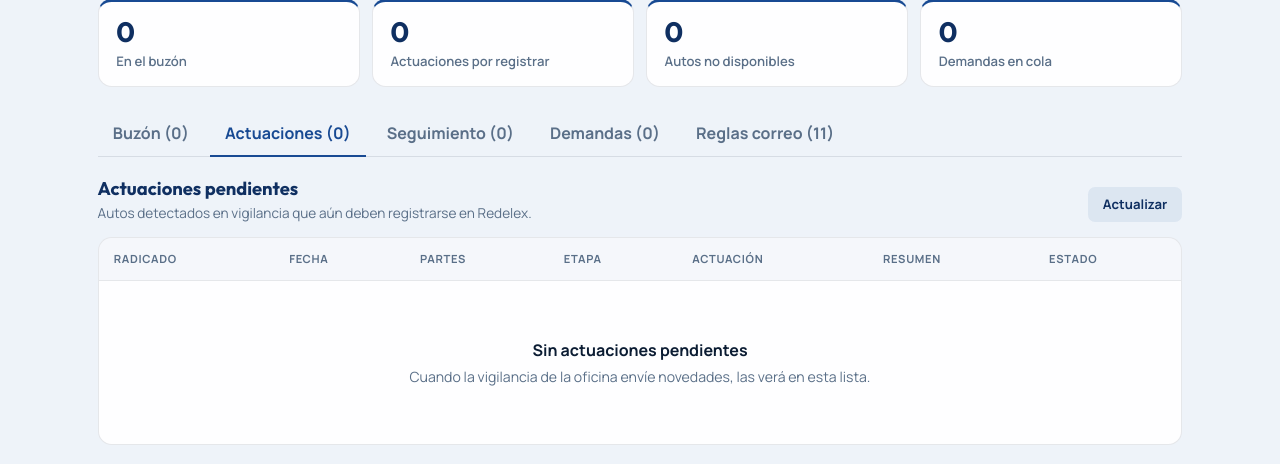
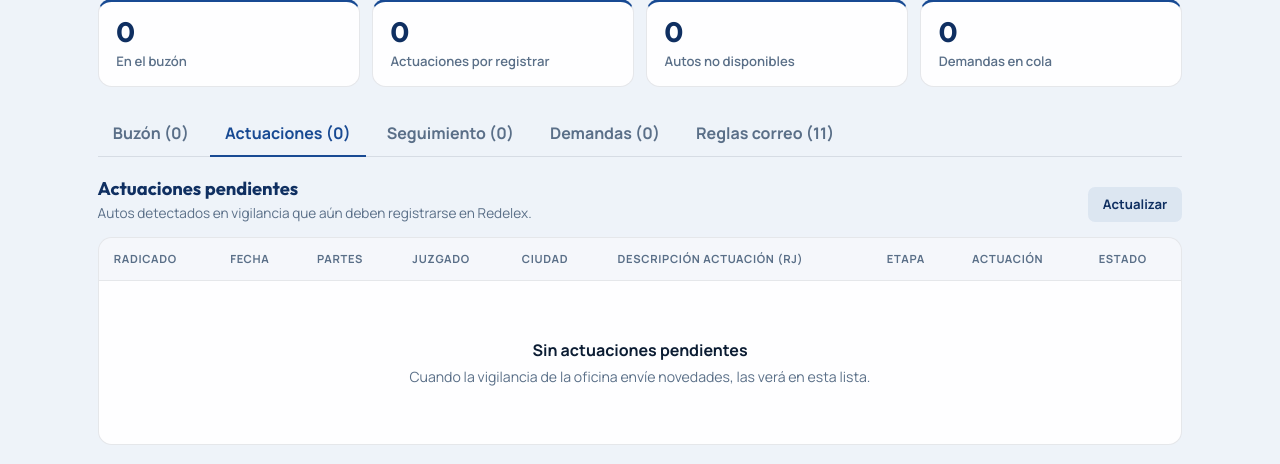
Before and after one commit to bayonatarazonayamid-lab/asecob-torre-control, a FastAPI app: page /dashboard in a window 1280 px wide, after a click that opens the changed part. Shown: the part 211-675 px from the top of the page. Run offline with FastAPI, Linux system fonts and the light colour scheme.

Commit message:
Enhance dashboard layout with additional columns

```diff
--- a/templates/dashboard.html
+++ b/templates/dashboard.html
@@ -181,6 +181,12 @@
         tr:hover td { background: rgba(24,74,147,0.04); }
         .mono { font-variant-numeric: tabular-nums; font-family: ui-monospace, monospace; font-weight: 700; }
         .truncate { max-width: 16rem; white-space: nowrap; overflow: hidden; text-overflow: ellipsis; }
+        .partes-full {
+            max-width: 22rem;
+            white-space: normal;
+            word-break: break-word;
+            line-height: 1.35;
+        }
         .chip {
             display: inline-block; font-size: 0.72rem; font-weight: 700;
             padding: 0.2rem 0.5rem; border-radius: 999px; border: 1px solid transparent;
@@ -324,9 +330,11 @@
                             <th>Radicado</th>
                             <th>Fecha</th>
                             <th>Partes</th>
+                            <th>Juzgado</th>
+                            <th>Ciudad</th>
+                            <th>Descripción actuación (RJ)</th>
                             <th>Etapa</th>
                             <th>Actuación</th>
-                            <th>Resumen</th>
                             <th>Estado</th>
                         </tr>
                     </thead>
@@ -335,14 +343,16 @@
                         <tr style="font-size:0.82rem;">
                             <td class="mono" style="white-space:nowrap;">{{ e.radicado }}</td>
                             <td style="white-space:nowrap;">{{ e.fecha_notificacion }}</td>
-                            <td class="truncate">{{ e.demandante }} vs {{ e.demandado }}</td>
+                            <td class="partes-full">{{ e.demandante }} vs {{ e.demandado }}</td>
+                            <td style="max-width:12rem;white-space:normal;">{{ e.juzgado or '—' }}</td>
+                            <td>{{ e.ciudad_juzgado or '—' }}</td>
+                            <td style="max-width:18rem;white-space:normal;">{{ e.descripcion_actuacion or '—' }}</td>
                             <td><strong>{{ e.etapa_ia }}</strong></td>
                             <td><strong>{{ e.actuacion_ia }}</strong></td>
-                            <td style="max-width:18rem;white-space:normal;">{{ e.resumen_ia }}</td>
                             <td><span class="chip chip-amber">{{ e.estado_inyeccion }}</span></td>
                         </tr>
                         {% else %}
-                        <tr><td colspan="7"><div class="empty"><strong>Sin actuaciones pendientes</strong>Cuando la vigilancia de la oficina envíe novedades, las verá en esta lista.</div></td></tr>
+                        <tr><td colspan="9"><div class="empty"><strong>Sin actuaciones pendientes</strong>Cuando la vigilancia de la oficina envíe novedades, las verá en esta lista.</div></td></tr>
                         {% endfor %}
                     </tbody>
                 </table>
@@ -365,6 +375,9 @@
                             <th>Radicado</th>
                             <th>Fecha</th>
                             <th>Partes</th>
+                            <th>Juzgado</th>
+                            <th>Ciudad</th>
+                            <th>Descripción actuación (RJ)</th>
                             <th>Aviso</th>
                             <th>Estado</th>
                             <th>Acción</th>
@@ -376,13 +389,16 @@
                             <td class="mono">{{ e.id }}</td>
                             <td class="mono" style="white-space:nowrap;">{{ e.radicado }}</td>
                             <td style="white-space:nowrap;">{{ e.fecha_notificacion }}</td>
-                            <td class="truncate" title="{{ e.demandante }} vs {{ e.demandado }}">{{ e.demandante }} vs {{ e.demandado }}</td>
-                            <td style="max-width:20rem;white-space:normal;">{{ e.motivo_falla or e.resumen_ia }}</td>
+                            <td class="partes-full">{{ e.demandante }} vs {{ e.demandado }}</td>
+                            <td style="max-width:12rem;white-space:normal;">{{ e.juzgado or '—' }}</td>
+                            <td>{{ e.ciudad_juzgado or '—' }}</td>
+                            <td style="max-width:18rem;white-space:normal;">{{ e.descripcion_actuacion or '—' }}</td>
+                            <td style="max-width:14rem;white-space:normal;">{{ e.motivo_falla or e.resumen_ia }}</td>
                             <td><span class="chip chip-amber">Seguimiento</span></td>
                             <td><button type="button" class="btn btn-asecob" onclick="marcarSeguimiento({{ e.id }})">Tramitado</button></td>
                         </tr>
                         {% else %}
-                        <tr><td colspan="7"><div class="empty"><strong>Nada pendiente de seguimiento</strong>Cuando un auto no esté en micrositios de Rama Judicial, aparecerá aquí para gestión manual.</div></td></tr>
+                        <tr><td colspan="10"><div class="empty"><strong>Nada pendiente de seguimiento</strong>Cuando un auto no esté en micrositios de Rama Judicial, aparecerá aquí para gestión manual.</div></td></tr>
                         {% endfor %}
                     </tbody>
                 </table>
```
